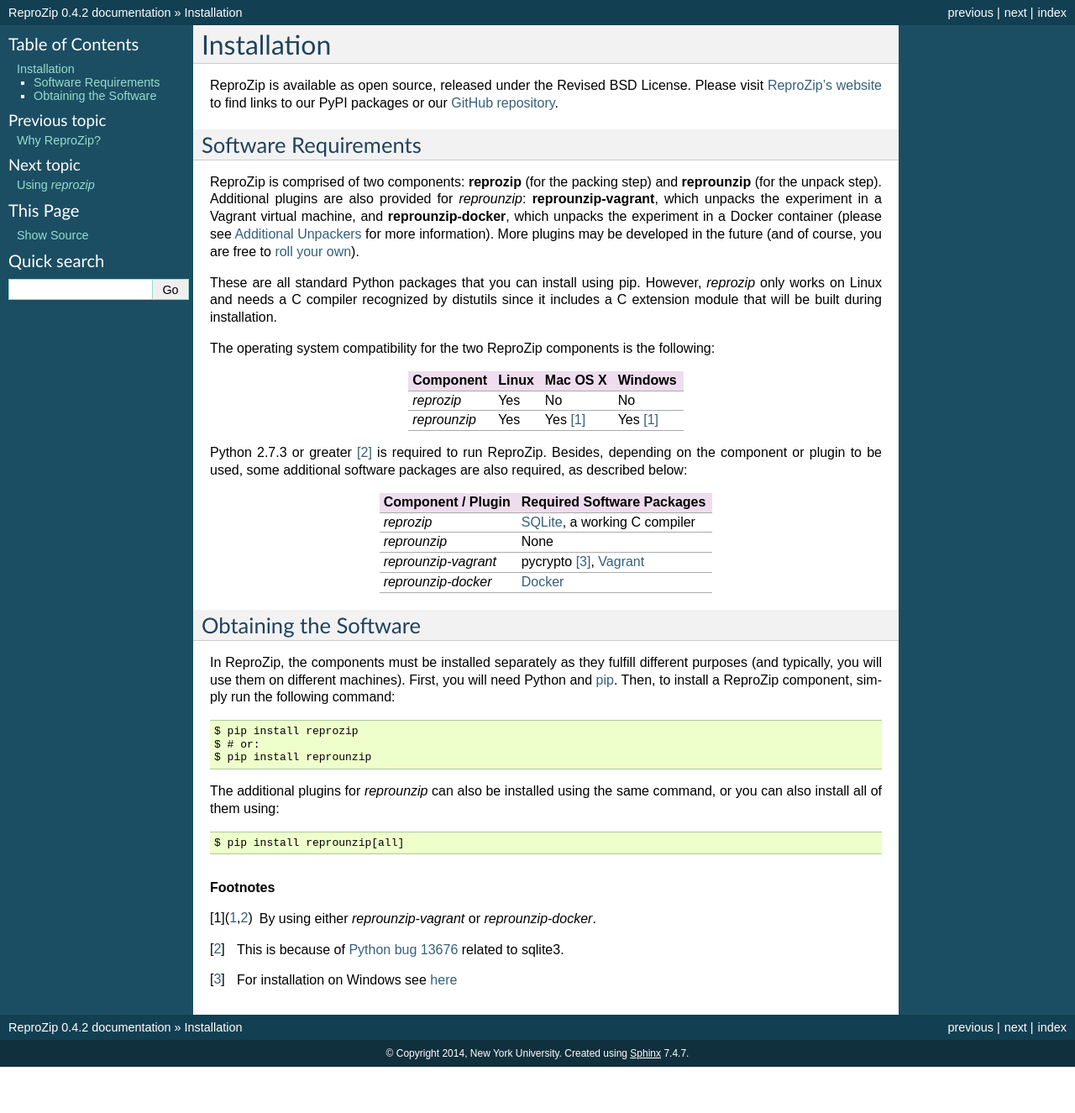
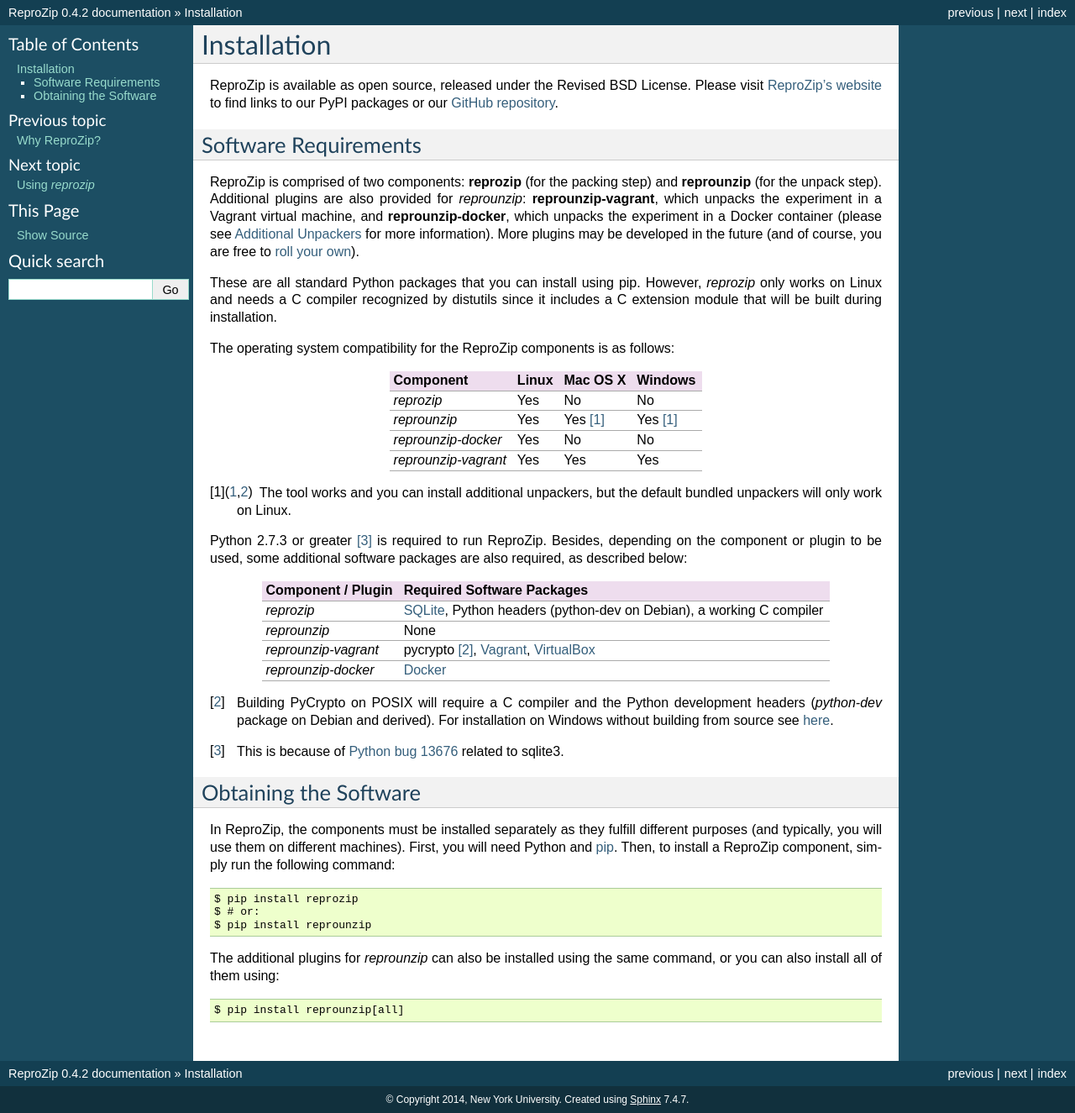
Before and after one commit to VIDA-NYU/reprozip, a Sphinx documentation site: the page built from docs/source/install.rst, in a window 1280 px wide. Shown: the whole page at 84% size. Built offline with Sphinx 7.4.7, drawn with Linux system fonts in a browser that asks for light colours; before the commit the page ends 1270 px from its top, so only the background shows below that.

Commit message:
Better description of software requirements

```diff
--- a/docs/source/install.rst
+++ b/docs/source/install.rst
@@ -10,31 +10,42 @@
 
 These are all standard Python packages that you can install using pip. However, *reprozip* only works on Linux and needs a C compiler recognized by distutils since it includes a C extension module that will be built during installation.
 
-The operating system compatibility for the two ReproZip components is the following:
+The operating system compatibility for the ReproZip components is as follows:
 
-+------------------+------------+--------------+--------------+
-| Component        | Linux      | Mac OS X     | Windows      |
-+==================+============+==============+==============+
-| *reprozip*       | Yes        | No           | No           |
-+------------------+------------+--------------+--------------+
-| *reprounzip*     | Yes        | Yes [#plgn]_ | Yes [#plgn]_ |
-+------------------+------------+--------------+--------------+
++----------------------+----------+--------------+--------------+
+| Component            | Linux    | Mac OS X     | Windows      |
++======================+==========+==============+==============+
+| *reprozip*           | Yes      | No           | No           |
++----------------------+----------+--------------+--------------+
+| *reprounzip*         | Yes      | Yes [#plgn]_ | Yes [#plgn]_ |
++----------------------+----------+--------------+--------------+
+| *reprounzip-docker*  | Yes      | No           | No           |
++----------------------+----------+--------------+--------------+
+| *reprounzip-vagrant* | Yes      | Yes          | Yes          |
++----------------------+----------+--------------+--------------+
+
+..  [#plgn] The tool works and you can install additional unpackers, but the default bundled unpackers will only work on Linux.
 
 Python 2.7.3 or greater [#bug]_ is required to run ReproZip. Besides, depending on the component or plugin to be used, some additional software packages are also required, as described below:
 
-+------------------------------+-----------------------------------------+
-| Component / Plugin           | Required Software Packages              |
-+==============================+=========================================+
-| *reprozip*                   | `SQLite <http://www.sqlite.org/>`_,     |
-|                              | a working C compiler                    |
-+------------------------------+-----------------------------------------+
-| *reprounzip*                 | None                                    |
-+------------------------------+-----------------------------------------+
-| *reprounzip-vagrant*         | pycrypto [#pycrypto]_,                  |
-|                              | `Vagrant <https://www.vagrantup.com/>`_ |
-+------------------------------+-----------------------------------------+
-| *reprounzip-docker*          | `Docker <https://www.docker.com/>`_     |
-+------------------------------+-----------------------------------------+
++------------------------------+---------------------------------------------+
+| Component / Plugin           | Required Software Packages                  |
++==============================+=============================================+
+| *reprozip*                   | `SQLite <http://www.sqlite.org/>`_,         |
+|                              | Python headers (python-dev on Debian),      |
+|                              | a working C compiler                        |
++------------------------------+---------------------------------------------+
+| *reprounzip*                 | None                                        |
++------------------------------+---------------------------------------------+
+| *reprounzip-vagrant*         | pycrypto [#pycrypto]_,                      |
+|                              | `Vagrant <https://www.vagrantup.com/>`_,    |
+|                              | `VirtualBox <https://www.virtualbox.org/>`_ |
++------------------------------+---------------------------------------------+
+| *reprounzip-docker*          | `Docker <https://www.docker.com/>`_         |
++------------------------------+---------------------------------------------+
+
+..  [#pycrypto] Building PyCrypto on POSIX will require a C compiler and the Python development headers (*python-dev* package on Debian and derived). For installation on Windows without building from source see `here <http://stackoverflow.com/questions/11405549/how-do-i-install-pycrypto-on-windows>`_.
+..  [#bug] This is because of `Python bug 13676 <http://bugs.python.org/issue13676>`_ related to sqlite3.
 
 Obtaining the Software
 ======================
@@ -48,9 +59,3 @@
 The additional plugins for *reprounzip* can also be installed using the same command, or you can also install all of them using::
 
     $ pip install reprounzip[all]
-
-..  rubric:: Footnotes
-
-..  [#plgn] By using either *reprounzip-vagrant* or *reprounzip-docker*.
-..  [#bug] This is because of `Python bug 13676 <http://bugs.python.org/issue13676>`_ related to sqlite3.
-..  [#pycrypto] For installation on Windows see `here <http://stackoverflow.com/questions/11405549/how-do-i-install-pycrypto-on-windows>`_
```
